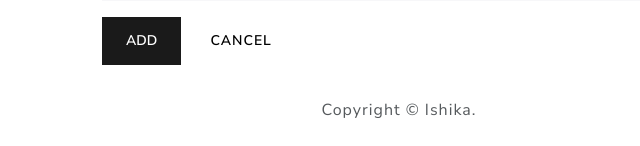
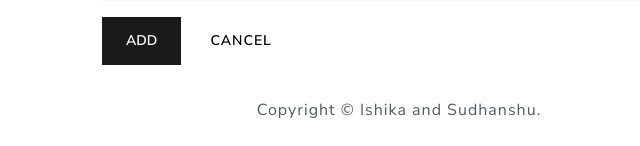
Before and after one commit to ishika-tia/Airlines, a Django app: page /add/ in a window 1280 px wide. Shown: the part 742-888 px from the top of the page, without its empty margins (241-881 px from the left). Run offline with Django 4.2, Linux system fonts and the light colour scheme; some libraries are stand-ins or nearby versions.

Commit message:
Update base.html

```diff
--- a/flight_management_system/flights/templates/base.html
+++ b/flight_management_system/flights/templates/base.html
@@ -57,7 +57,7 @@
         <footer class="mt-auto mb-4">
             <div class="text-center">
                 <span>
-                    Copyright &copy; <script>document.write(new Date().getFullyear())</script> Ishika.
+                    Copyright &copy; <script>document.write(new Date().getFullyear())</script> Ishika and Sudhanshu.
                 </span>
             </div>
         </footer>
```
